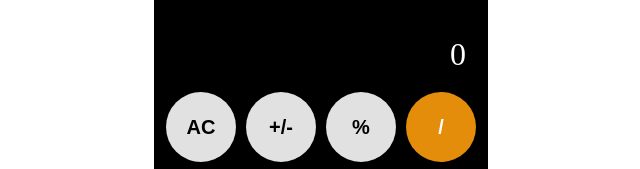
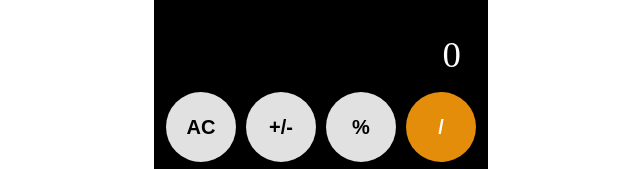
Before and after one commit to Lazy-poet/React-Calculator, a React app: page / in a window 1280 px wide. Shown: the part 562-731 px from the top of the page, 319-959 px from the left. Built offline with nearby package versions, Linux system fonts and the light colour scheme.

Commit message:
Update Buttons.css

```diff
--- a/src/Calculator/Buttons.css
+++ b/src/Calculator/Buttons.css
@@ -76,8 +76,8 @@ button:nth-child(-n + 3):active {
       -ms-flex-pack: end;
           justify-content: flex-end;
   margin-top: 20px;
-  padding-right: 20px;
-  font-size: 2rem;
+  padding-right: 25px;
+  font-size: 2.3rem;
   text-align: right;
   height: 75px;
   color: #fff;
```
